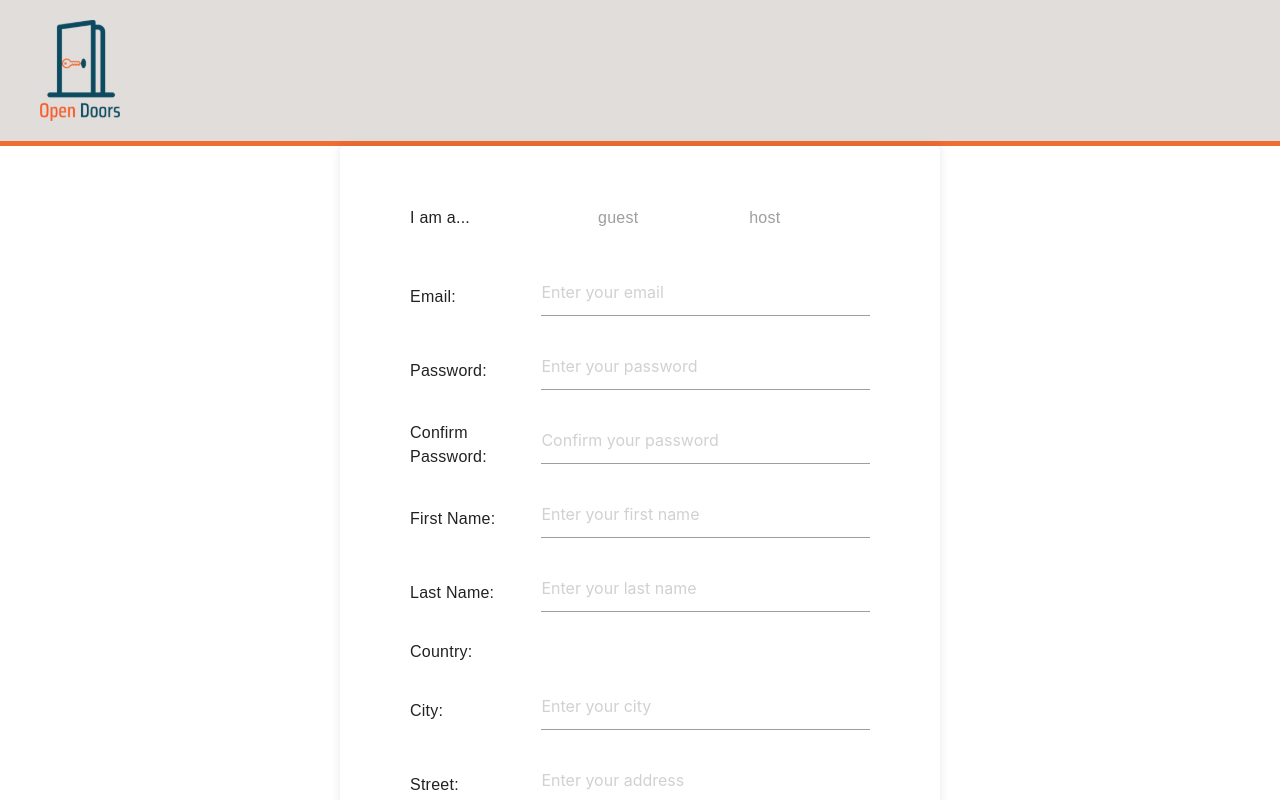
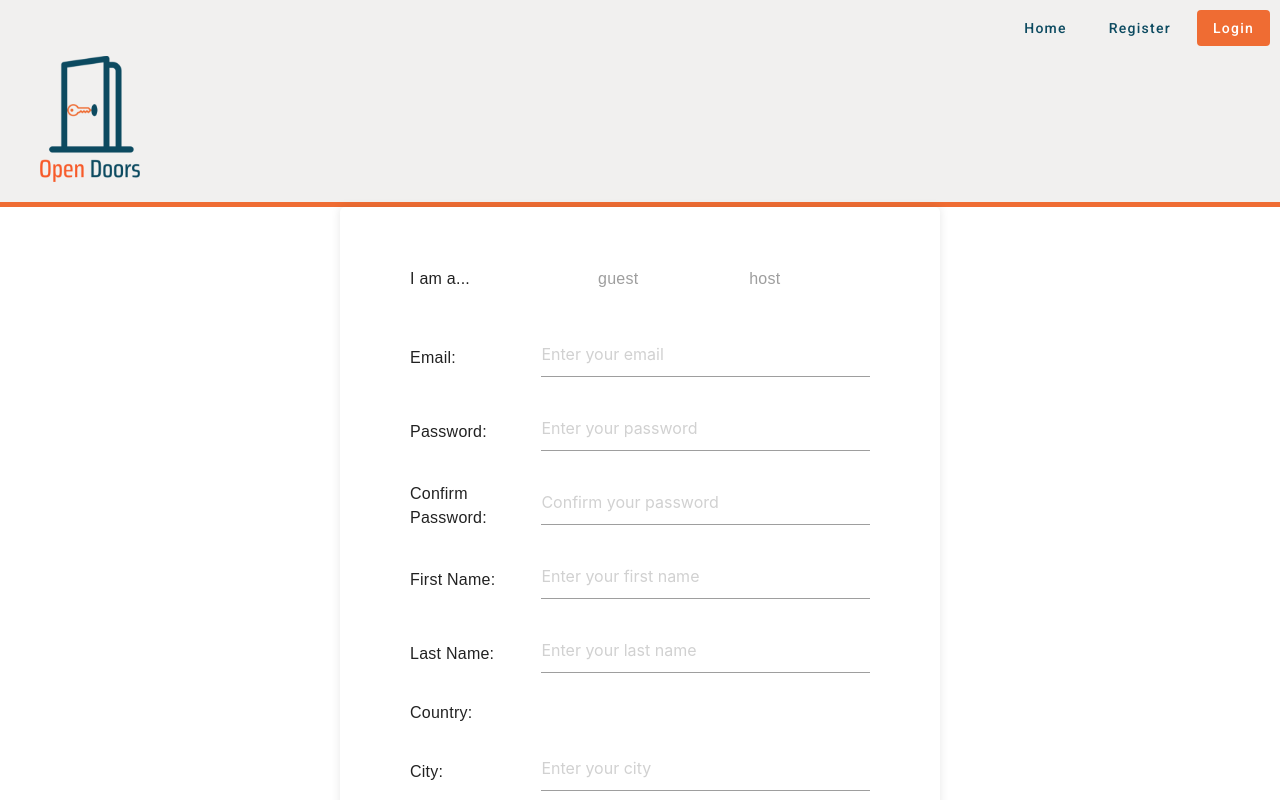
Before and after one commit to siit-2023-team24/open-doors-client, an Angular app: page /register in a window 1280 px wide. Shown: the top 800 px of the page. Built offline with nearby package versions, Linux system fonts and the light colour scheme.

Commit message:
added navbar for unregistered user

```diff
--- a/src/app/app.component.html
+++ b/src/app/app.component.html
@@ -1,3 +1,4 @@
+<app-nav-bar></app-nav-bar>
 <app-header></app-header>
 <router-outlet></router-outlet>
 <app-footer></app-footer>
--- a/src/app/layout/header/header.component.css
+++ b/src/app/layout/header/header.component.css
@@ -4,14 +4,14 @@ header{
     align-items: center;
     display: flex;
     box-sizing: border-box;
-    padding: 20px 40px;
-    background-color: #E1DDDB;
+    padding: 0 40px 20px 40px;
+    background-color: #F1F0EF;
     border-bottom: 5px solid #EF6C33;
     justify-content: space-between;
 }
 
 .logo{
-    width: 80px;
+    width: 100px;
 }
 
 .title{
--- /dev/null
+++ b/src/app/layout/nav-bar/nav-bar.component.css
@@ -0,0 +1,11 @@
+.navbar {
+    display: flex;
+    flex-direction: row;
+    justify-content: flex-end;
+    background-color: #F1F0EF;
+    padding: 10px;
+}
+
+.navbar button {
+    margin-left: 10px;
+}
--- /dev/null
+++ b/src/app/layout/nav-bar/nav-bar.component.html
@@ -0,0 +1,15 @@
+<div class="navbar" id="unregisteredNavbar">
+
+    <div class="transparent-button-wrapper">
+        <button class="tranparentBtn" mat-flat-button>Home</button>
+    </div>
+
+    <div class="transparent-button-wrapper">
+        <button [routerLink]="['register']" class="tranparentBtn" mat-flat-button >Register</button>
+    </div>
+
+    <div  class="dark-orange-button-wrapper">
+        <button [routerLink]="['login']" class="orangeBtn" mat-flat-button >Login</button>
+    </div>
+
+</div>
--- a/src/styles.css
+++ b/src/styles.css
@@ -92,6 +92,12 @@ body { margin: 0; font-family: Roboto, "Helvetica Neue", sans-serif; } */
     background-color: #F1F0EF;
 }
 
+.transparent-button-wrapper ::ng-deep .tranparentBtn {
+    background-color: transparent;
+    color: #0C4A60;
+    outline: none;
+}
+
 .errorMessage {
     color:#EF6C33
   }
```
Also changed, not shown: src/app/layout/layout.module.ts (+8 -3 lines), src/app/layout/nav-bar/nav-bar.component.ts (added, +10 -0 lines), 1 other file (tests, documents, lock files or other folders).
